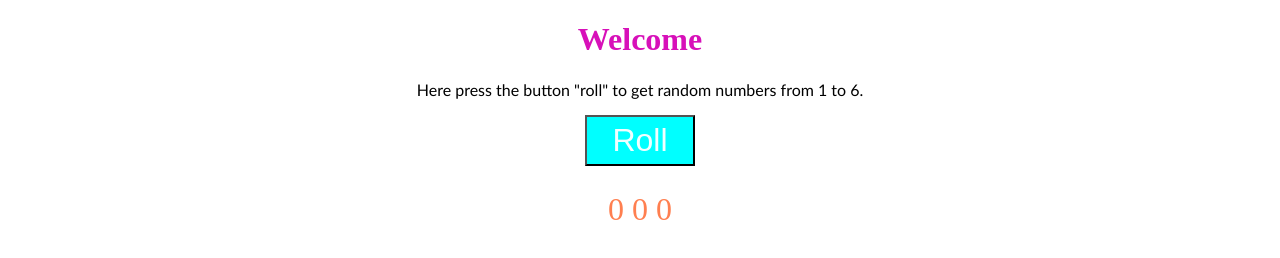
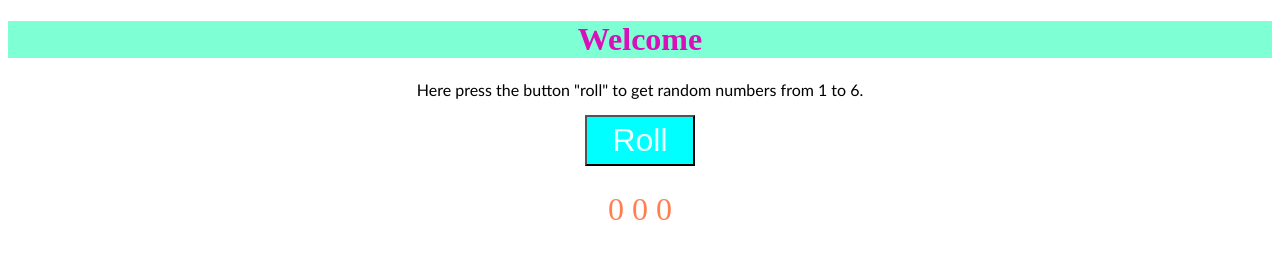
Before and after one commit to ashishdevkar07/JS_Tutorial, a plain HTML site: page Random_number_generator/index.html in a window 1280 px wide. Drawn offline with Linux system fonts and the light colour scheme.

Commit message:
add colours in css

```diff
--- a/Random_number_generator/style.css
+++ b/Random_number_generator/style.css
@@ -31,3 +31,6 @@ body {
     color :coral;
     text-decoration: solid;
 }
+#headingid {
+    background-color: aquamarine;
+}
```
